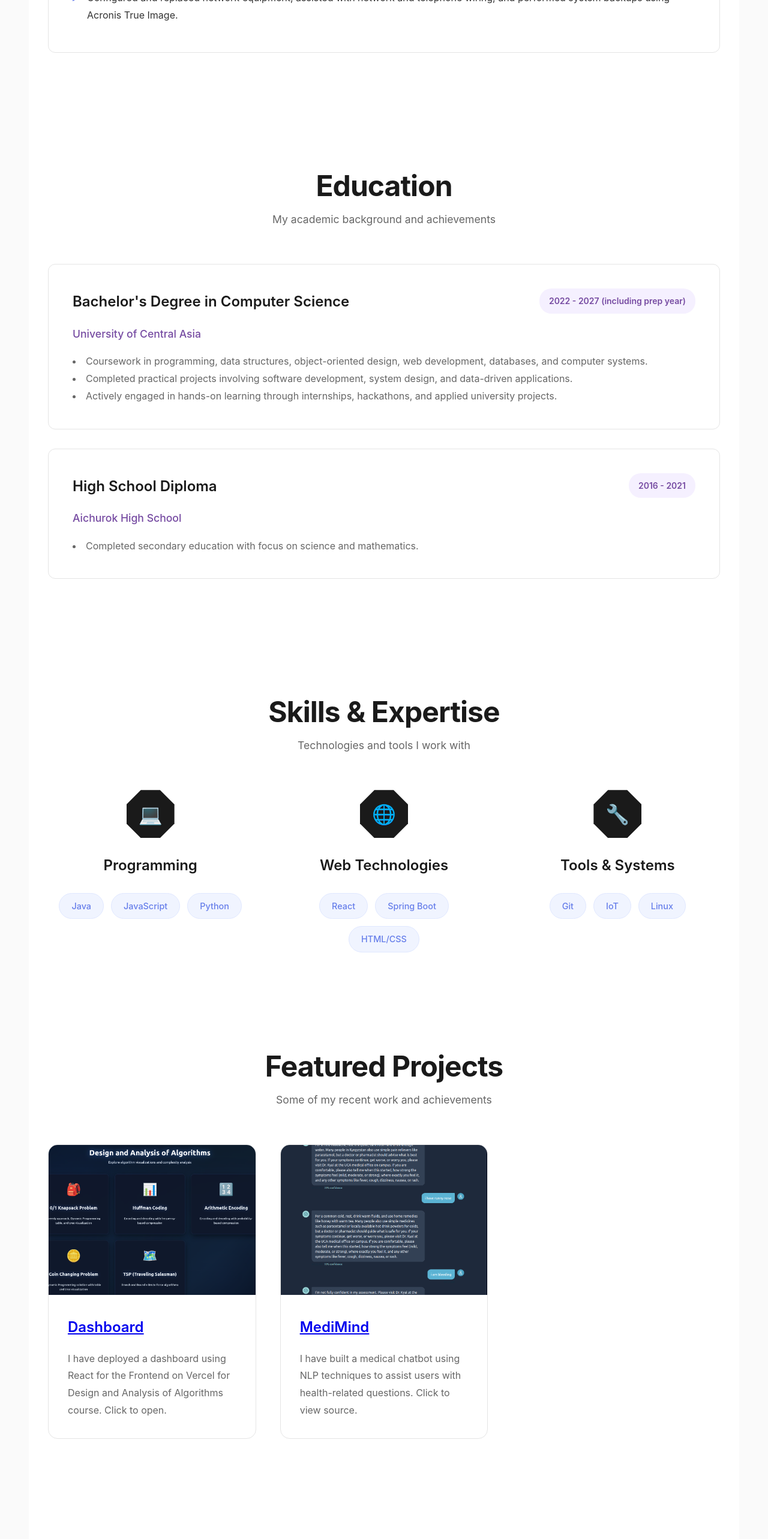
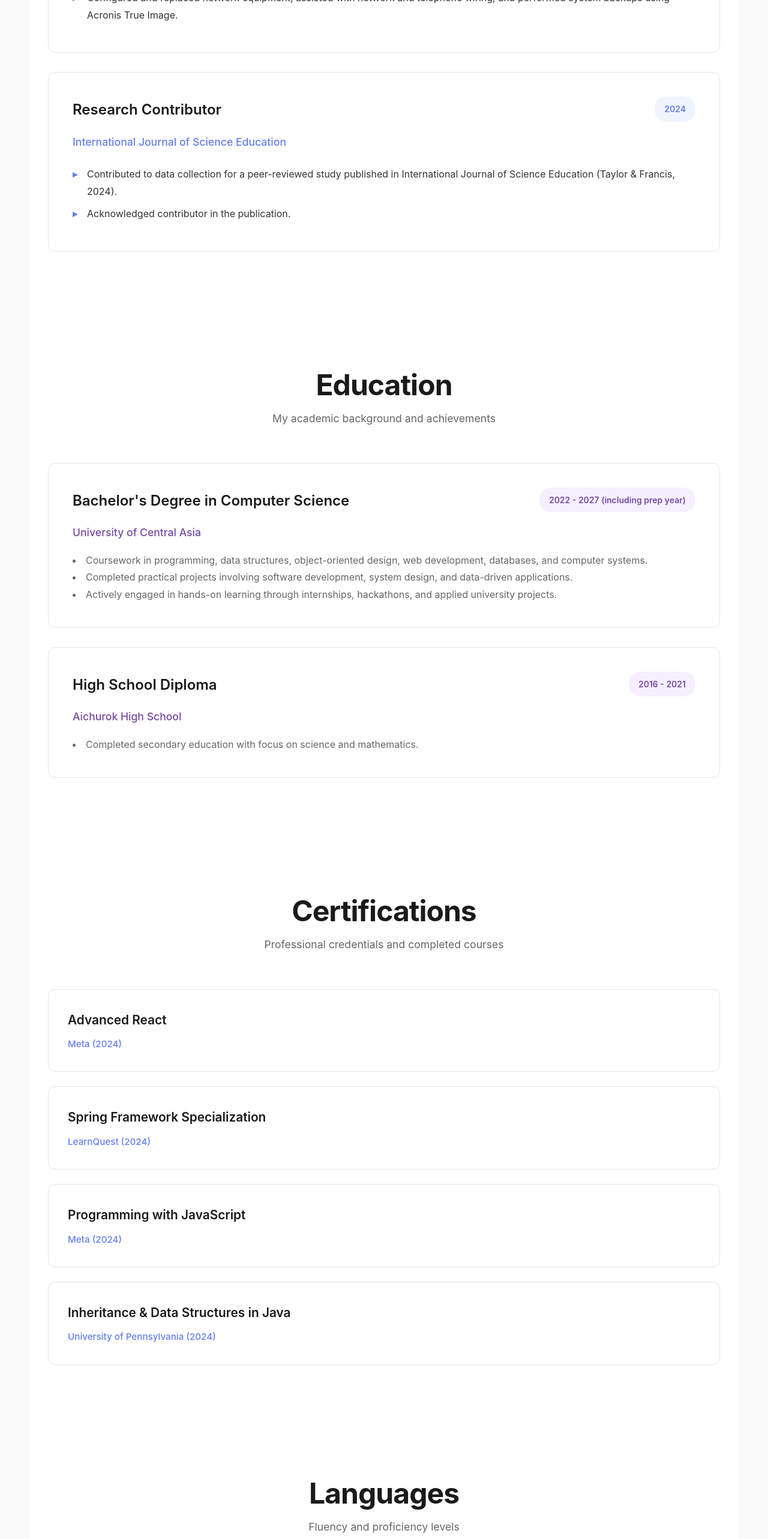
Before and after one commit to markodesu/cv, a React (Create React App) app: page / in a window 1280 px wide. Shown: the part 2140-4706 px from the top of the page at 60% size. Built offline with nearby package versions, Linux system fonts and the light colour scheme.

Commit message:
new section

```diff
--- a/src/App.css
+++ b/src/App.css
@@ -367,6 +367,73 @@
   line-height: 1.8;
 }
 
+/* Certifications Styles */
+.certification-item {
+  background: #ffffff;
+  border: 1px solid #e5e5e5;
+  border-radius: 12px;
+  padding: 2rem;
+  margin-bottom: 1.5rem;
+  transition: all 0.3s ease;
+}
+
+.certification-item:hover {
+  border-color: #667eea;
+  box-shadow: 0 8px 30px rgba(102, 126, 234, 0.1);
+  transform: translateY(-4px);
+}
+
+.certification-title {
+  font-size: 1.3rem;
+  font-weight: 600;
+  color: #1a1a1a;
+  margin: 0 0 0.5rem 0;
+}
+
+.certification-issuer {
+  color: #667eea;
+  font-weight: 500;
+  margin: 0;
+  font-size: 0.95rem;
+}
+
+/* Languages Styles */
+.languages-grid {
+  display: grid;
+  grid-template-columns: repeat(5, 1fr);
+  gap: 2rem;
+  margin-top: 3rem;
+}
+
+.language-item {
+  background: #ffffff;
+  border: 1px solid #e5e5e5;
+  border-radius: 12px;
+  padding: 2rem;
+  text-align: center;
+  transition: all 0.3s ease;
+}
+
+.language-item:hover {
+  border-color: #764ba2;
+  box-shadow: 0 8px 30px rgba(118, 75, 162, 0.1);
+  transform: translateY(-4px);
+}
+
+.language-name {
+  font-size: 1.25rem;
+  font-weight: 600;
+  color: #1a1a1a;
+  margin: 0 0 0.5rem 0;
+}
+
+.language-level {
+  color: #764ba2;
+  font-weight: 500;
+  margin: 0;
+  font-size: 0.95rem;
+}
+
 /* Skills Styles */
 .skills-grid {
   display: grid;
@@ -575,6 +642,10 @@
     grid-template-columns: repeat(2, 1fr);
   }
 
+  .languages-grid {
+    grid-template-columns: repeat(3, 1fr);
+  }
+
   .main-content {
     padding: 4rem 2rem;
   }
@@ -630,6 +701,10 @@
     gap: 2rem;
   }
 
+  .languages-grid {
+    grid-template-columns: repeat(2, 1fr);
+  }
+
   .main-content {
     padding: 3rem 1.5rem;
   }
--- a/src/App.js
+++ b/src/App.js
@@ -113,6 +113,18 @@ function App() {
                 <li>Configured and replaced network equipment, assisted with network and telephone wiring, and performed system backups using Acronis True Image.</li>
               </ul>
             </div>
+
+            <div className="experience-item">
+              <div className="experience-header">
+                <h3 className="job-title">Research Contributor</h3>
+                <span className="job-period">2024</span>
+              </div>
+              <p className="company-name">International Journal of Science Education</p>
+              <ul className="job-description">
+                <li>Contributed to data collection for a peer-reviewed study published in International Journal of Science Education (Taylor & Francis, 2024).</li>
+                <li>Acknowledged contributor in the publication.</li>
+              </ul>
+            </div>
           </div>
         </section>
 
@@ -143,6 +155,60 @@ function App() {
               <p className="education-details">
                 <li>Completed secondary education with focus on science and mathematics.</li>
               </p>
+            </div>
+          </div>
+        </section>
+
+        {/* Certifications Section */}
+        <section className="section" id="certifications">
+          <h2 className="section-title">Certifications</h2>
+          <p className="section-subtitle">Professional credentials and completed courses</p>
+          <div className="section-content">
+            <div className="certification-item">
+              <h3 className="certification-title">Advanced React</h3>
+              <p className="certification-issuer">Meta (2024)</p>
+            </div>
+            <div className="certification-item">
+              <h3 className="certification-title">Spring Framework Specialization</h3>
+              <p className="certification-issuer">LearnQuest (2024)</p>
+            </div>
+            <div className="certification-item">
+              <h3 className="certification-title">Programming with JavaScript</h3>
+              <p className="certification-issuer">Meta (2024)</p>
+            </div>
+            <div className="certification-item">
+              <h3 className="certification-title">Inheritance & Data Structures in Java</h3>
+              <p className="certification-issuer">University of Pennsylvania (2024)</p>
+            </div>
+          </div>
+        </section>
+
+        {/* Languages Section */}
+        <section className="section" id="languages">
+          <h2 className="section-title">Languages</h2>
+          <p className="section-subtitle">Fluency and proficiency levels</p>
+          <div className="section-content">
+            <div className="languages-grid">
+              <div className="language-item">
+                <h3 className="language-name">Kyrgyz</h3>
+                <p className="language-level">Native</p>
+              </div>
+              <div className="language-item">
+                <h3 className="language-name">Russian</h3>
+                <p className="language-level">Fluent</p>
+              </div>
+              <div className="language-item">
+                <h3 className="language-name">English</h3>
+                <p className="language-level">Fluent</p>
+              </div>
+              <div className="language-item">
+                <h3 className="language-name">Turkish</h3>
+                <p className="language-level">Advanced</p>
+              </div>
+              <div className="language-item">
+                <h3 className="language-name">German</h3>
+                <p className="language-level">Intermediate</p>
+              </div>
             </div>
           </div>
         </section>
```
